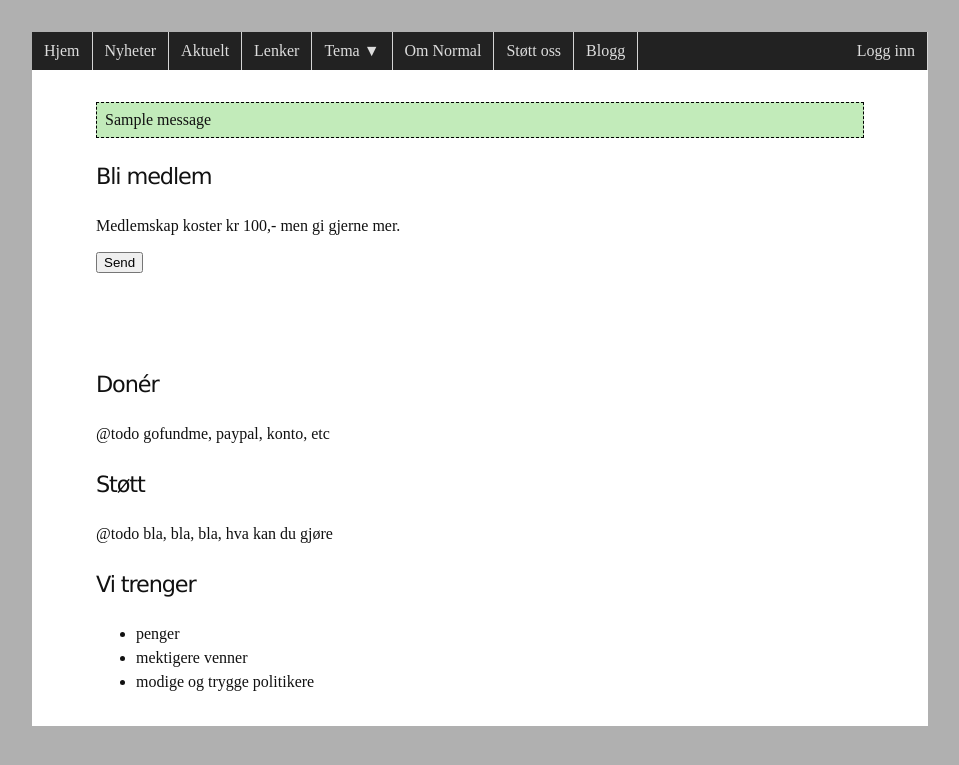
After one commit to normalnorway/normal.no, a Django app: template django/templates/support/index.html in a window 1280 px wide. The commit adds this page. Shown: the top 765 px of the page, without its empty margins (160-1119 px from the left). Run offline with Django 3.2, Linux system fonts and the light colour scheme; the template is opened without the code that fills it, so the values that code supplies are empty; tables that the repository leaves empty hold one stand-in row (values such as "Sample post"); one stand-in notice (Sample message) is shown; style sheets or scripts are compiled from the project's sources; parts of the project's set-up code (start-up, migrations or seed data) failed here and were passed over.

Commit message:
innmelding, styling, reordered menu

```diff
--- a/django/static/css/main.less
+++ b/django/static/css/main.less
@@ -2,10 +2,8 @@
  * Good artists copy, great artists steal. -- Pablo Picasso
  *
  * @todo rename base.css?
+ * @todo @import "reset.css"?
  */
-
-//@import "reset.css";  // did work in design.css
-//@import "static/css/reset.css";
 
 html {
     min-height: 100%;
@@ -13,33 +11,10 @@ html {
 
 body {
     color: #111;
-//    background-color: #515151;
     background-color: #b0b0b0;
     margin: 2em auto;
     max-width: 56em;
-    /*
-    max-width: 46em;
-    */
 }
-
-#wrapper {
-    background-color: #fff;
-}
-
-#content {
-    padding: 1em 4em;
-}
-
-#xheader {
-    margin-bottom: 1em;
-    padding: 1.5em 0.8em 0 0;
-    text-align: right;
-}
-
-#article {
-    line-height: 1.5em;
-}
-
 
 p {
     margin: 0.8em 0;
@@ -50,6 +25,18 @@ a {
     text-decoration: none;
 }
 
+pre {
+    background-color: #f6f6f6;
+    border: 1px dotted #111;
+    font-family: monospace;
+    font-size: 0.9em;
+    line-height: 1.3em;
+    margin: 1.65em 0;
+    padding: 1em;
+    overflow: auto;
+}
+
+/* Headers */
 h1, h2, h3, h4 {
     padding: 0.325em 0;
     font-family: Verdana, sans-serif;
@@ -78,43 +65,43 @@ h2 {
 h3 { font-size: 1.2em; color: #555; }
 h4 { font-size: 1.1em; color: #666; }
 
-pre {
-    background-color: #f6f6f6;
-    border: 1px dotted #111;
-    font-family: monospace;
-    font-size: 0.9em;
-    line-height: 1.3em;
-    margin: 1.65em 0;
-    padding: 1em;
-    overflow: auto;
+
+
+/**
+ * Page building blocks
+ */
+
+#wrapper {
+    background-color: #fff;
+}
+
+#content {
+    padding: 1em 4em;
+}
+
+#xheader {
+    margin-bottom: 1em;
+    padding: 1.5em 0.8em 0 0;
+    text-align: right;
+}
+
+#article {
+    line-height: 1.5em;
 }
 
 
 
-/*
-html {
-    background-color: #b0b0b0;
+/**
+ * Sections, etc.
+ */
+
+form .error , form .errorlist {
+  color: #cc0000;
 }
 
-body {
-    background-color:#FFF;
-//    color: #333;
-    width: 63em;
-    margin: 2em auto;
+#messages {
+  padding: 0.5em;
+  border: 1px dashed black;
+  background-color: #c2ebba;
+  list-style-type: none;
 }
-
-#content, #footer {
-    padding: 1em 1.5em;
-}
-#footer {
-    padding-top: 0;
-}
-
-p {
-    margin: 1em 0;
-}
-
-pre.debug {
-    overflow-x: auto;
-}
-*/
--- a/django/templates/base.html
+++ b/django/templates/base.html
@@ -2,40 +2,31 @@
 <html lang="no">
   <head>
     <meta charset="utf-8" />
-
-    {% comment %}
-    <title>{%block title%}Norsk organisasjon for reform av
-      marihuanalovgivningen{%endblock title%}</title>
-    {% endcomment %}
-
     <title>{%block title%}Normal{%endblock title%}{%block extratitle%}{%endblock%}</title>
 
-    <!-- <link rel="stylesheet" href="{{STATIC_URL}}css/reset.css" /> -->
+    {% if not debug %}
+    <link rel="stylesheet" href="{{STATIC_URL}}css/main.css" />
+    <link rel="stylesheet" href="{{STATIC_URL}}css/menu.css" />
+    {% endif %}
 
     {% if debug %}
     <style>
-      html {
-	border-right: 6px solid maroon;
-	border-left: 6px solid maroon;
-      }
+      html { border-right: 6px solid maroon; border-left: 6px solid maroon; }
     </style>
     <link rel="stylesheet/less" href="{{STATIC_URL}}css/main.less" />
     <link rel="stylesheet/less" href="{{STATIC_URL}}css/menu.less" />
-      <!-- @todo use extrahead block in menu template instead? -->
+    <!-- @todo use extrahead block in menu template instead? -->
     <script src="{{STATIC_URL}}js/less.js"></script>
-    {% else %}
-    <link rel="stylesheet" href="{{STATIC_URL}}css/main.css" />
-    <link rel="stylesheet" href="{{STATIC_URL}}css/menu.css" />
     {% endif %}
 
     {% block extrahead %}
     {% endblock %}
 
-    <!-- @todo extrastyle? -->
+    {% block extrastyle %}
+    {% endblock %}
   </head>
 
   <body>
-
     <div id="wrapper">
 
       <div id="header">
@@ -46,11 +37,29 @@
 	{% include "menu.html" %}
       </div>
 
+
+      <!-- MAIN CONTENT -->
       <div id="content">
+
+	{% if messages %}
+	<ul id="messages">
+	  {% for message in messages %}
+	  <li{% if message.tags %} class="{{ message.tags }}"{% endif %}>{{ message }}</li>
+	  {% endfor %}
+	</ul>
+	{% endif %}
+
 	<div id="article">
 	  {% block content %}
 	  {% endblock %}
 	</div>
+      </div>
+
+
+      <!-- @todo try html5 tags instead -->
+      <div id="aside">
+	{% block aside %}
+	{% endblock %}
       </div>
 
       <!-- possible to override footer here.
@@ -65,6 +74,5 @@
       </div>
 
     </div>  <!-- wrapper -->
-
   </body>
 </html>
--- a/django/templates/menu.html
+++ b/django/templates/menu.html
@@ -1,37 +1,21 @@
 {% load menu %}
 
-<!-- TODO Use url's to resolve url? -->
+{# @todo use url's to resolve urls #}
 
 <ul id="nav">
   <li><a href="/">Hjem</a></li>
-
-  <li><a href="/nyheter/arkiv/">Nyheter ▼</a>
-    {% news_links %}
-  </li>
-
+  <li><a href="/nyheter/arkiv/">Nyheter</a></li>
   <li><a href="/aktuelt/">Aktuelt</a></li>
-
-  <li><a href="/nettguide/">Nettguide ▼</a>
-    {% menu_links %}
-    </li>
-
-  <li><a href="/nil">Sider ▼</a>
+  <li><a href="/nettguide/">Lenker</a></li>
+  <li><a href="#">Tema ▼</a>
     <ul>
-      <li><a href="/nil">Om NORMAL</a></li>
-      <li><a href="/nil">Hva er cannabis?</a></li>
-      <li><a href="/nil">Ofte spurte spørsmål</a></li>
+      <li><a href="#">Hva er cannabis?</a></li>
+      <li><a href="#">Ofte spurte spørsmål</a></li>
     </ul>
   </li>
-
-  <li><a href="javascript:alert('todo');">Bli medlem</a></li>
-  <li><a href="/admin">Logg inn</a></li>
-  <!--
-  <li>|</li>
-  <li><a href="/nil">Aktuelt</a></li>
-  <li><a href="/nil">Artikler</a></li>
-  <li><a href="/nil">MarihuanaMarsjen</a></li>
-  <li><a href="/nil">På Høy Tid</a></li>
-  <li><a href="/nil">Tekst-arkiv</a></li>
-  -->
+  <li><a href="/om-normal/">Om Normal</a></li>
+  <li><a href="/bli-medlem">Støtt oss</a></li>
+  <li><a href="http://blogg.normal.no">Blogg</a></li>
+  <li style="float:right"><a href="/admin">Logg inn</a></li>
 </ul>
 <div style="clear:both;"></div>
--- /dev/null
+++ b/django/templates/support/index.html
@@ -0,0 +1,59 @@
+{% extends "base.html" %}
+
+{% block extratitle %} : støtt oss{% endblock %}
+
+{% block extrahead %}
+{{ form.media }}
+<style>
+  form > div > label {
+    display: block;
+    /*
+    display: inline-block;
+    min-width: 150px;
+    */
+  }
+  form > div > input {
+    margin-bottom: 4px;
+  }
+</style>
+{% endblock %}
+
+
+{% block content %}
+<h2>Bli medlem</h2>
+
+<p>Medlemskap koster kr 100,- men gi gjerne mer.
+</p>
+
+{% if form.errors %}
+<p class='error'>Vennligst rett feilene under!</p>
+{% endif %}
+
+<form method='post'>{% csrf_token %}
+  <table>
+    {{ form.as_table }}
+  </table>
+  <input type="submit" value="Send" />
+</form>
+
+<br><br><br>
+
+<h2>Donér</h2>
+
+@todo gofundme, paypal, konto, etc
+
+
+<h2>Støtt</h2>
+
+@todo bla, bla, bla, hva kan du gjøre
+
+
+<h2>Vi trenger</h2>
+
+<ul>
+  <li>penger</li>
+  <li>mektigere venner</li>
+  <li>modige og trygge politikere</li>
+</ul>
+
+{% endblock %}
```
Also changed, not shown: django/apps/support/forms.py (added, +18 -0 lines), django/apps/support/views.py (added, +37 -0 lines), django/website/urls.py (+16 -31 lines), django/apps/support/__init__.py (added).
